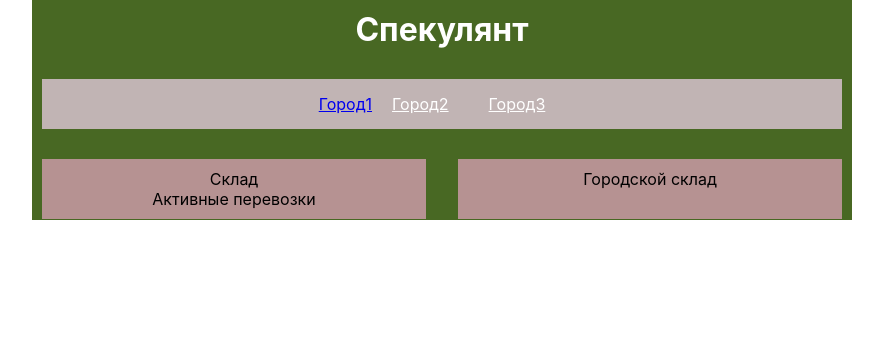
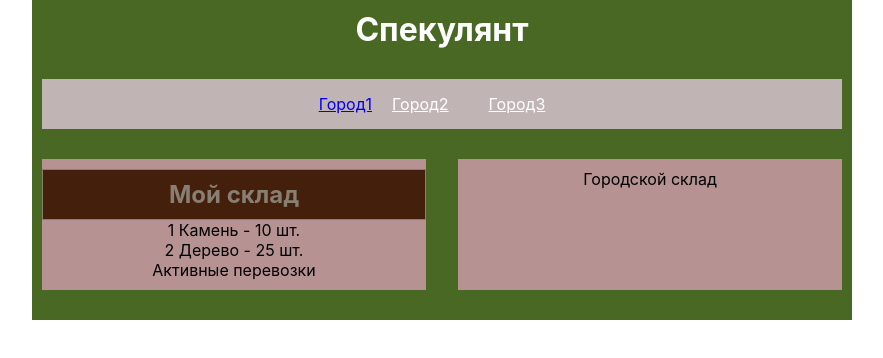
Before and after one commit to pato-cadaver/diploma, a React (Create React App) app: page / in a window 1280 px wide. Shown: the top 358 px of the page, without its empty margins (198-1081 px from the left). Built offline with nearby package versions, Linux system fonts and the light colour scheme.

Commit message:
storages

```diff
--- a/src/components/App/App.jsx
+++ b/src/components/App/App.jsx
@@ -8,6 +8,41 @@ import { useState } from "react";
 
 function App() {
   const [currentCity, setCurrentCity] = useState(1);
+
+  const [storages, setStorages] = useState([
+    {
+      cityId: 1,
+      storage: [
+        { id: 1, qty: 10 },
+        { id: 2, qty: 25 },
+      ],
+    },
+    {
+      cityId: 2,
+      storage: [
+        { id: 1, qty: 5 },
+        { id: 2, qty: 10 },
+      ],
+    },
+    { cityId: 3, storage: [{ id: 1, qty: 35 }] },
+  ]);
+
+  const goods = [
+    { id: 1, title: "Камень" },
+    { id: 2, title: "Дерево" },
+  ];
+
+  function getStorageByCity() {
+    const store = storages.find((storage) => {
+      return storage.cityId === currentCity;
+    });
+
+    if (store) {
+      return store.storage;
+    } else {
+      return [];
+    }
+  }
 
   return (
     <div className="app">
@@ -24,7 +59,11 @@ function App() {
         <div className="content">
           <div className="column">
             <div className="storage">
-              <Storage />
+              <Storage
+                currentCity={currentCity}
+                storage={getStorageByCity()}
+                goods={goods}
+              />
             </div>
             <div className="transportations">
               <Transportations />
--- a/src/components/App/App.scss
+++ b/src/components/App/App.scss
@@ -4,11 +4,11 @@
   padding: 10px;
 
   width: 800px;
-  height: 200px;
+  height: 300px;
 
   background: rgb(72, 104, 35);
 
-  .app-name{
+  .app-name {
     color: white;
     text-align: center;
     padding: 0;
@@ -16,11 +16,11 @@
     margin-bottom: 30px;
   }
 
-  .content{
-    display:flex;
+  .content {
+    display: flex;
     justify-content: space-between;
 
-    .column{
+    .column {
       background: #b69292;
       width: 48%;
       padding: 10px 0;
--- a/src/components/Cities/Cities.jsx
+++ b/src/components/Cities/Cities.jsx
@@ -18,12 +18,12 @@ function Cities(props) {
 
   return (
     <div className="cities-list">
-      {cities.map((city: { id: number, title: string }) => {
+      {cities.map((city) => {
         return (
           <a
             className={"city" + (props.currentCity === city.id ? "active" : "")}
             href="#"
-            onClick={()=>{
+            onClick={() => {
               //change currentCity
               props.onChange(city.id);
             }}
--- a/src/components/Storage/Storage.css
+++ b/src/components/Storage/Storage.css
@@ -1,38 +1,7 @@
-.App {
-  text-align: center;
+.title {
+  background: #44200c;
+  border: 1px solid #877f72;
+  padding: 10px;
+  margin: 0;
+  color: #877f72;
 }
-
-.App-logo {
-  height: 40vmin;
-  pointer-events: none;
-}
-
-@media (prefers-reduced-motion: no-preference) {
-  .App-logo {
-    animation: App-logo-spin infinite 20s linear;
-  }
-}
-
-.App-header {
-  background-color: #282c34;
-  min-height: 100vh;
-  display: flex;
-  flex-direction: column;
-  align-items: center;
-  justify-content: center;
-  font-size: calc(10px + 2vmin);
-  color: white;
-}
-
-.App-link {
-  color: #61dafb;
-}
-
-@keyframes App-logo-spin {
-  from {
-    transform: rotate(0deg);
-  }
-  to {
-    transform: rotate(360deg);
-  }
-}
--- a/src/components/Storage/Storage.jsx
+++ b/src/components/Storage/Storage.jsx
@@ -1,11 +1,26 @@
+import "./Storage.css";
 
-import './Storage.css';
+function Storage(props) {
+  function findGoodById(itemId) {
+    return props.goods.find((item) => {
+      return item.id === itemId;
+    }).title;
+  }
 
-function Storage() {
   return (
-    <>
-     Склад
-    </>
+    <div>
+      <h2 className="title">Мой склад</h2>
+      <div>
+        {props.storage.map((item) => {
+          return (
+            <span>
+              {item.id} {findGoodById(item.id)} - {item.qty} шт.
+              <br />
+            </span>
+          );
+        })}
+      </div>
+    </div>
   );
 }
 
```
Also changed, not shown: src/components/Cities/Cities.scss (+4 -4 lines).
